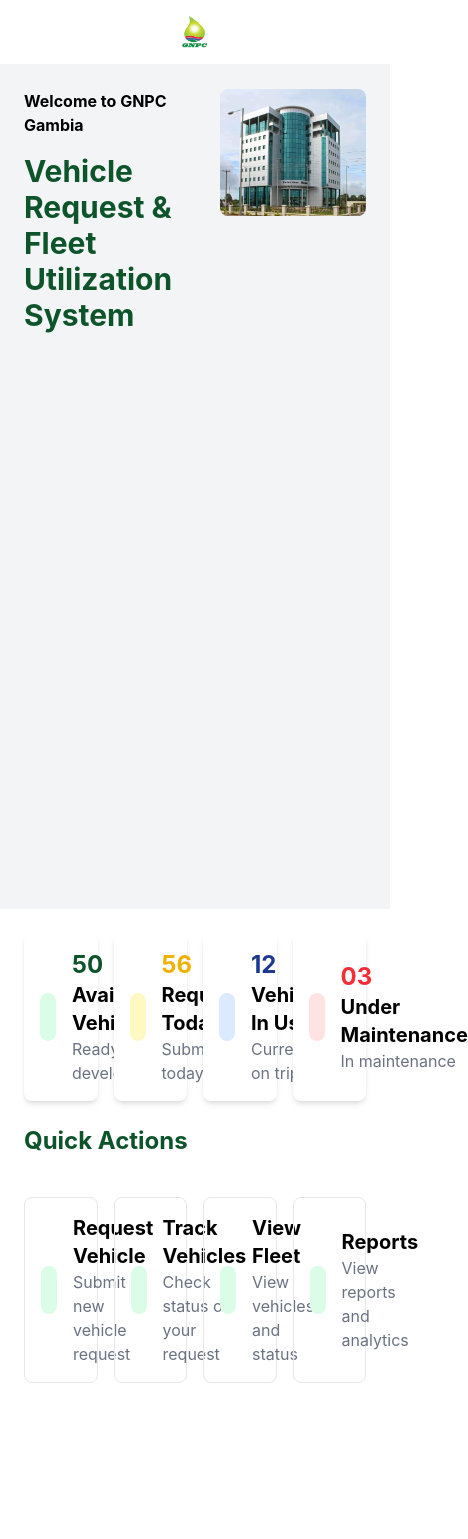
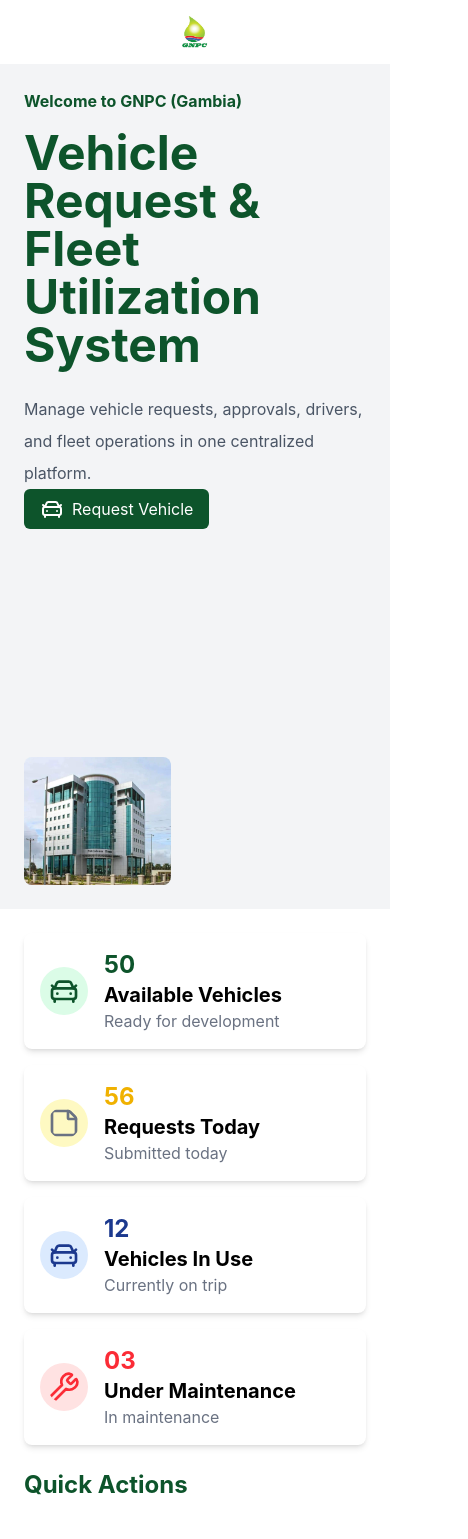
Before and after one commit to ChristineMendy22/Gnpc_fleet_management, a React (Vite) app in the folder client/: page / in a window 390 px wide. Shown: the top 1539 px of the page, 468 px wide, since content can reach past the window. Before the commit the page ends 1407 px from the top, so only its background shows below. Built offline with nearby package versions, Linux system fonts and the light colour scheme.

Commit message:
added the paragraph of right side

```diff
--- a/client/src/Pages/Index.jsx
+++ b/client/src/Pages/Index.jsx
@@ -11,20 +11,26 @@
   return (
     <div>
         <Navbar />
-        <div className="flex min-h-screen bg-gray-100">
+        <div className="flex min-h-screen bg-gray-100 lg:flex-row flex-col ">
             {/* Right side */}
             <div className="flex-1 p-6">
-                <p className="font-bold mb-4">Welcome to GNPC Gambia</p>
-                <h1 className="text-green-900 font-bold text-3xl">Vehicle Request & Fleet Utilization System </h1>
+                <p className="font-bold mb-4 text-green-900">Welcome to GNPC (Gambia)</p>
+                <h1 className="text-green-900 font-bold text-5xl md:text-6xl">Vehicle Request & Fleet Utilization System </h1>
+                <p className="mt-6 max-w-xl text-base md:text-lg text-gray-600 leading-8">
+                    Manage vehicle requests, approvals, drivers, and fleet operations in one centralized platform.
+                </p>
+                <button className="bg-green-900 text-white px-4 py-2 rounded-md flex items-center gap-2 hover:bg-green-700">
+                   <CarFront /> Request Vehicle
+                </button>
             </div>
 
             {/* Left Side */}
-            <div className="w-1/2 p-6 rounded-lg">
+            <div className="w-1/2 p-6 rounded-lg overflow-hidden">
                 <img src={PetroluemHouse} alt="Petroleum House" className="w-full h-auto rounded-lg" />
             </div>
         </div>
         {/* Grid Items */}
-        <div className='grid grid-cols-4 gap-4 p-6'>
+        <div className='grid lg:grid-cols-4 md:grid-cols-3  gap-4 p-6'>
             <div className='bg-white p-4 rounded-lg shadow-md flex items-center'>
                 <CarFront className='h-12 w-12 text-green-900 p-2 bg-green-100 rounded-full' />
                 <div className='ml-4'>
@@ -60,7 +66,7 @@
             </div>
         </div>
         <h2 className='px-6 text-2xl font-bold text-green-900 mb-4'>Quick Actions</h2>
-        <div className='grid grid-cols-4 gap-4 p-6'>
+        <div className='grid lg:grid-cols-4 md:grid-cols-3 sm:grid-cols-2 gap-4 p-6'>
             <div className='border border-gray-200 p-4 rounded-lg flex items-center'>
                 <CarFront className='h-12 w-12 text-green-500 p-2 bg-green-100 rounded-full' />
                 <div className='ml-4'>
```
Also changed, not shown: client/src/assets/Images/LoginPage.png (added).
